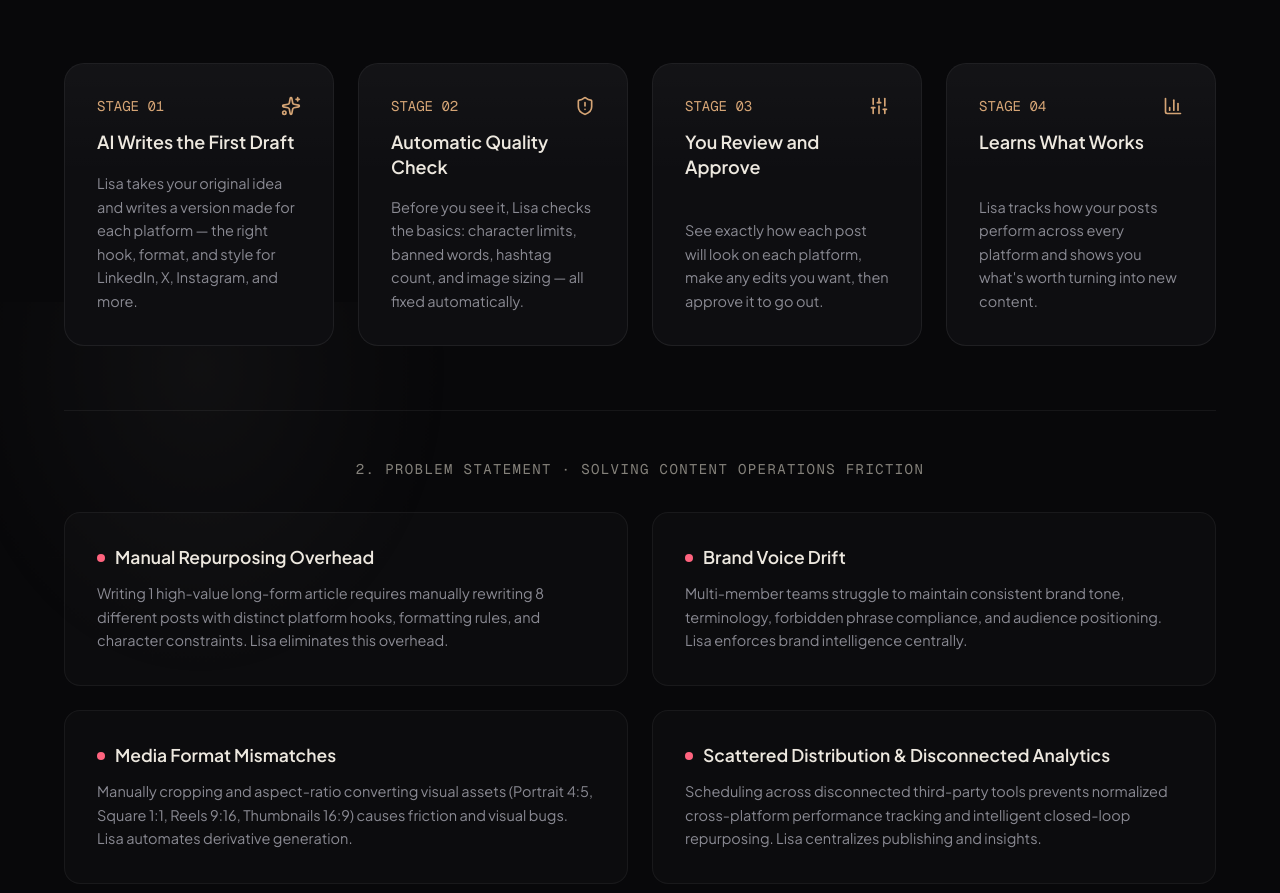
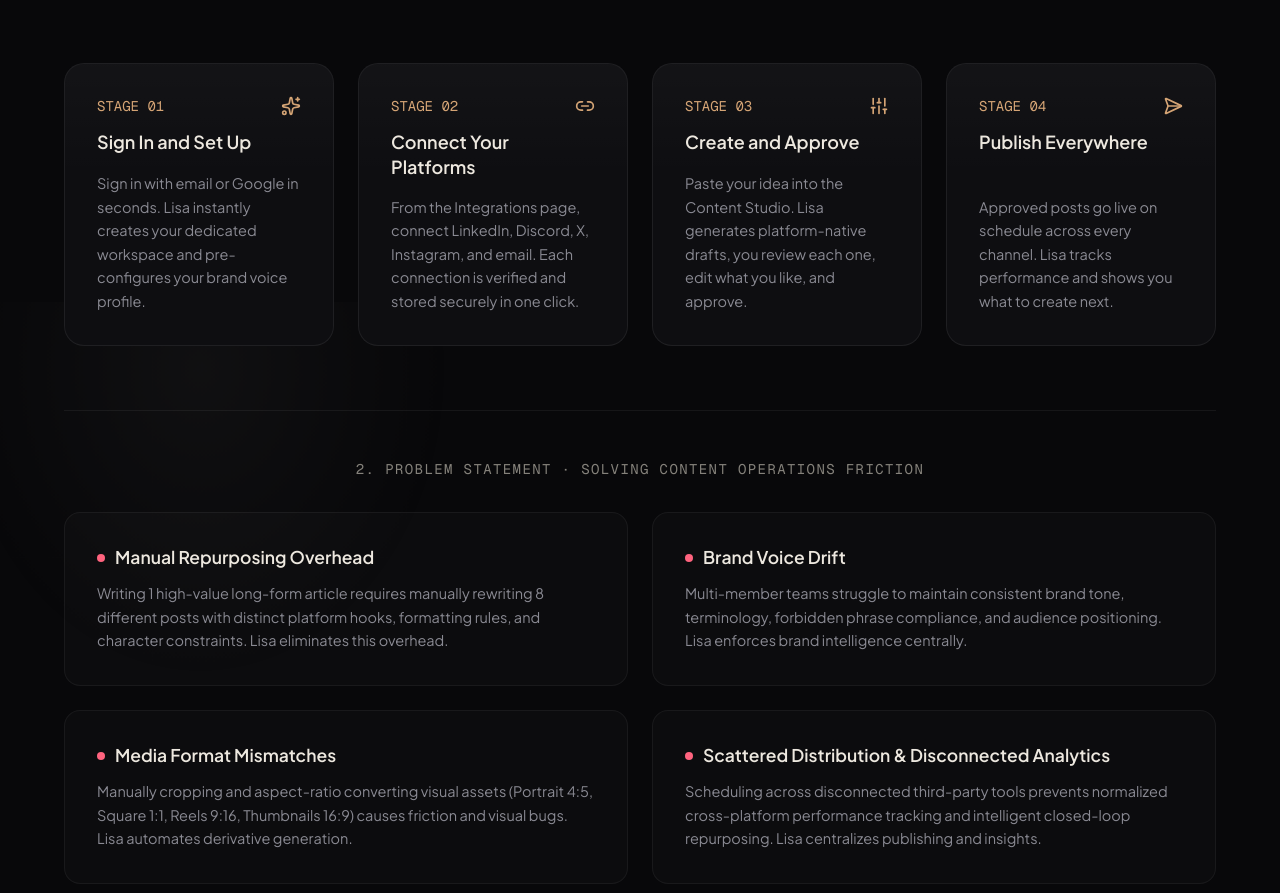
Before and after one commit to Yuyutsu01/Lisa, a Next.js app in the folder frontend/: page / in a window 1280 px wide. Shown: the part 1280-2173 px from the top of the page. Built offline with nearby package versions, Linux system fonts and the light colour scheme.

Commit message:
feat(landing): update How It Works stage cards copy and icons

```diff
--- a/frontend/app/page.tsx
+++ b/frontend/app/page.tsx
@@ -13,9 +13,9 @@ import {
   Volume2,
   VolumeX,
   Cpu,
-  ShieldAlert,
+  Link2,
   Calendar,
-  BarChart3,
+  SendHorizontal,
   Sliders,
   CheckCircle2,
   ChevronRight,
@@ -389,29 +389,29 @@ export default function LisaHomePage() {
                 {
                   stage: "01",
                   icon: Sparkles,
-                  title: "AI Writes the First Draft",
-                  desc: "Lisa takes your original idea and writes a version made for each platform — the right hook, format, and style for LinkedIn, X, Instagram, and more.",
+                  title: "Sign In and Set Up",
+                  desc: "Sign in with email or Google in seconds. Lisa instantly creates your dedicated workspace and pre-configures your brand voice profile.",
                   delay: 0,
                 },
                 {
                   stage: "02",
-                  icon: ShieldAlert,
-                  title: "Automatic Quality Check",
-                  desc: "Before you see it, Lisa checks the basics: character limits, banned words, hashtag count, and image sizing — all fixed automatically.",
+                  icon: Link2,
+                  title: "Connect Your Platforms",
+                  desc: "From the Integrations page, connect LinkedIn, Discord, X, Instagram, and email. Each connection is verified and stored securely in one click.",
                   delay: 80,
                 },
                 {
                   stage: "03",
                   icon: Sliders,
-                  title: "You Review and Approve",
-                  desc: "See exactly how each post will look on each platform, make any edits you want, then approve it to go out.",
+                  title: "Create and Approve",
+                  desc: "Paste your idea into the Content Studio. Lisa generates platform-native drafts, you review each one, edit what you like, and approve.",
                   delay: 160,
                 },
                 {
                   stage: "04",
-                  icon: BarChart3,
-                  title: "Learns What Works",
-                  desc: "Lisa tracks how your posts perform across every platform and shows you what's worth turning into new content.",
+                  icon: SendHorizontal,
+                  title: "Publish Everywhere",
+                  desc: "Approved posts go live on schedule across every channel. Lisa tracks performance and shows you what to create next.",
                   delay: 240,
                 },
               ].map((item, idx) => {
```
